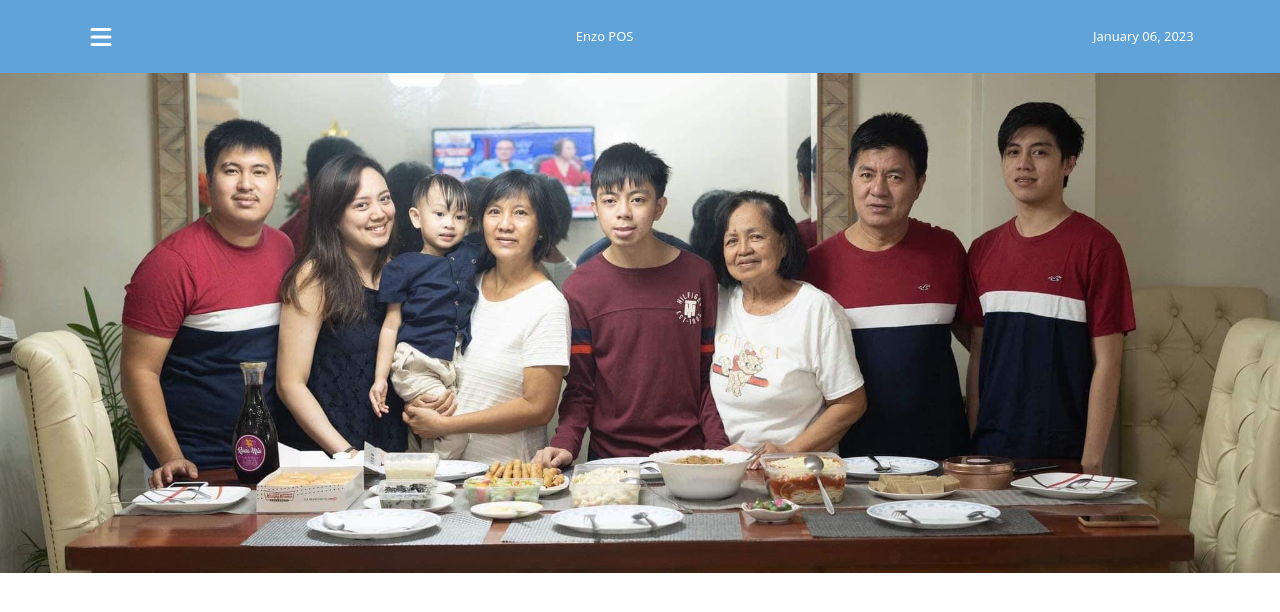
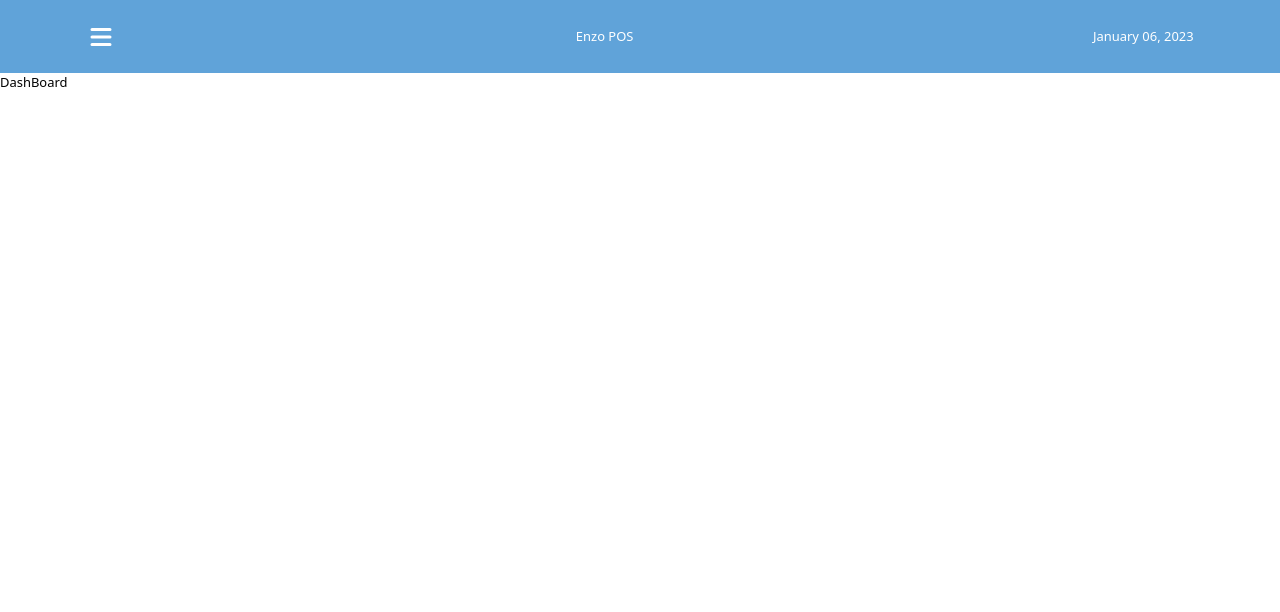
Before and after one commit to vonojastro/pos-hardware-web, a React (Create React App) app in the folder client/: page /admin in a window 1280 px wide. Shown: the top 612 px of the page. Built offline with nearby package versions, Linux system fonts and the light colour scheme; sample sign-in values are in the browser's storage.

Commit message:
development

```diff
--- a/client/src/page/Dashboard/Admin/index.jsx
+++ b/client/src/page/Dashboard/Admin/index.jsx
@@ -4,11 +4,7 @@ import React from 'react'
 const AdminDashboard = () => {
   return (
 <div>
-  <div className='h-[500px] overflow-hidden flex justify-center items-center'>
-
-  <img className='' src={require('../../../img/fam.jpg')} />
-  </div>
-
+DashBoard
 </div>
   )
 }
```
Also changed, not shown: client/src/img/fam.jpg (deleted).
